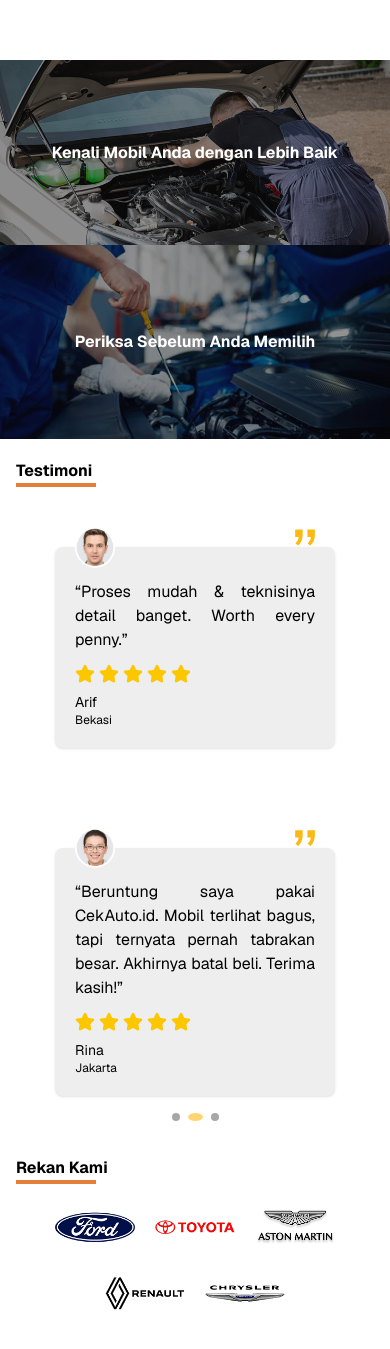
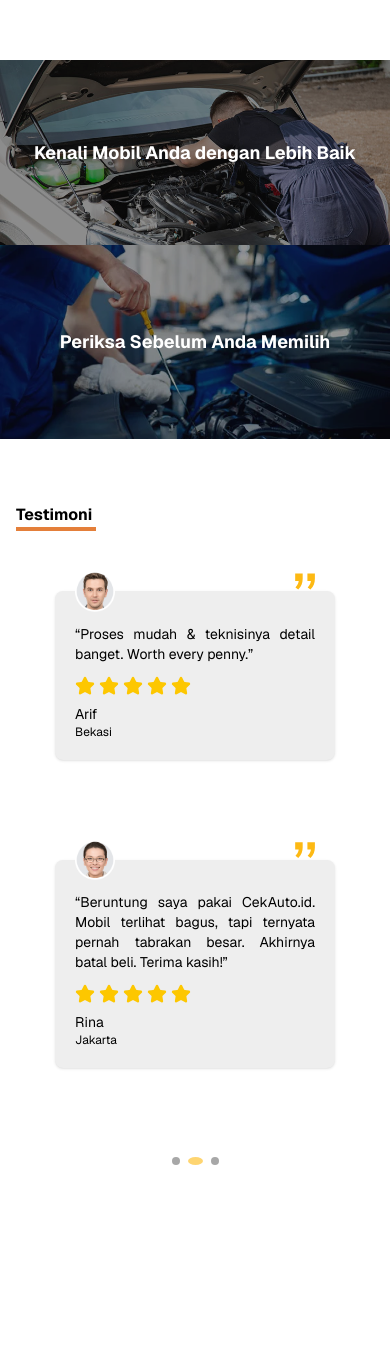
Before and after one commit to wendwin/inspeksi-mobil-jogja, a Next.js app: page / in a window 390 px wide. Shown: the part 4226-5575 px from the top of the page. Built offline with nearby package versions, Linux system fonts and the light colour scheme.

Commit message:
memperbaiki ready section

```diff
--- a/app/components/landingpagecomponents/Promotion.js
+++ b/app/components/landingpagecomponents/Promotion.js
@@ -5,7 +5,7 @@ export default function Promotion(){
             <img src="/img/inspeksi-1.png" alt="" className="w-full h-full object-cover "/>
             <div className="absolute inset-0 flex flex-col items-center justify-center text-white text-center bg-black/25  hover:bg-black/10">
               {/* <h3 className="text-sm uppercase tracking-widest">Promotion</h3> */}
-              <h2 className="text-1xl font-bold md:text-2xl">Kenali Mobil Anda dengan Lebih Baik</h2>
+              <h2 className="text-lg font-bold ">Kenali Mobil Anda dengan Lebih Baik</h2>
             </div>
           </div>
 
@@ -13,7 +13,7 @@ export default function Promotion(){
             <img src="/img/inspeksi-2.png" alt="" className="w-full h-full object-cover "/>
             <div className="absolute inset-0 flex flex-col items-center justify-center text-white text-center bg-black/25 hover:bg-black/10">
               {/* <h3 className="text-sm uppercase tracking-widest">Promotion</h3> */}
-              <h2 className="text-1xl font-bold md:text-2xl">Periksa Sebelum Anda Memilih</h2>
+              <h2 className="text-lg font-bold ">Periksa Sebelum Anda Memilih</h2>
               <div className="f">
               </div>
             </div>
--- a/app/components/landingpagecomponents/Ready.js
+++ b/app/components/landingpagecomponents/Ready.js
@@ -1,7 +1,7 @@
-export default function Ready( {onOpenModal} ){
+export default function Ready({ onOpenModal }) {
     return (
-        <div className=" mx-auto my-20 lg:my-28 md:flex justify-between items-center" data-aos="fade-up">
-            <div className="p-5 md:p-0 md:px-15 md:max-w-2xl">
+        <div className="  mx-auto my-20 lg:my-28 md:flex justify-between items-center" data-aos="fade-up">
+            <div className="p-5 md:p-0 md:px-15 lg:pl-48 md:max-w-3xl">
                 <h1 className=" text-2xl text-[#192459] md:text-4xl font-semibold">Siap Beli Mobil Bekas Tanpa Rasa Was-Was?</h1>
                 <p className="text-[#FDB913] my-5">Pesan inspeksi hari ini dan pastikan mobil incaran Anda benar-benar layak!</p>
                 <div className="flex justify-center md:justify-start md:flex-none">
@@ -11,8 +11,16 @@ export default function Ready( {onOpenModal} ){
                 </div>
             </div>
             <div className="flex md:flex-none justify-end items-end">
-                <img src="img/ready.png" alt="siap_beli_mobil" className="max-w-80 md:max-w-2xl"></img>
+                {/* <img src="img/ready.png" alt="siap_beli_mobil" className="max-w-80 md:max-w-2xl"></img> */}
+                <img
+                    src="img/ready.png"
+                    alt="siap_beli_mobil"
+                    className="w-full max-w-[350px] sm:max-w-md md:max-w-lg lg:max-w-xl h-auto"
+                />
+
             </div>
         </div>
+
+
     );
 }
--- a/app/components/landingpagecomponents/Testimoni.js
+++ b/app/components/landingpagecomponents/Testimoni.js
@@ -9,7 +9,7 @@ import { Star, StarHalf, StarOff } from 'lucide-react'
 
 export default function Testimoni() {
   return (
-    <section className='max-w-7xl mx-auto px-4 md:px-14 lg:px-8 my-5 md:my-20'>
+    <section className='max-w-7xl mx-auto px-4 md:px-14 lg:px-8 my-16 md:my-20'>
         <div className="my-2 md:my-5">
             <p className="text-md font-bold md:text-xl">Testimoni</p>
             <div className="yellow-bar"></div>
@@ -32,7 +32,7 @@ export default function Testimoni() {
                     <img className='w-10 md:w-15 -mt-10' src='/img/testimoni1.png' />
                     <img className='w-5 md:w-10 -mt-15' src='/img/kutip.svg' />
                     </div>
-                    <p className='text-justify my-3'>“Proses mudah & teknisinya detail banget. Worth every penny.”</p>
+                    <p className='text-justify my-3 text-sm md:text-base'>“Proses mudah & teknisinya detail banget. Worth every penny.”</p>
                 </div>
                 <div className="flex flex-col items-start">
                     <div className="flex items-center gap-1 text-yellow-400 mb-2">
@@ -52,7 +52,7 @@ export default function Testimoni() {
                     <img className='w-10 md:w-15 -mt-10' src='/img/testimoni2.png' />
                     <img className='w-5 md:w-10 -mt-15' src='/img/kutip.svg' />
                     </div>
-                    <p className='text-justify my-3'>“Beruntung saya pakai CekAuto.id. Mobil terlihat bagus, tapi ternyata pernah tabrakan besar. Akhirnya batal beli. Terima kasih!” </p>
+                    <p className='text-justify my-3 text-sm md:text-base'>“Beruntung saya pakai CekAuto.id. Mobil terlihat bagus, tapi ternyata pernah tabrakan besar. Akhirnya batal beli. Terima kasih!” </p>
                 </div>
                 <div className="flex flex-col items-start">
                     <div className="flex items-center gap-1 text-yellow-400 mb-2">
@@ -76,7 +76,7 @@ export default function Testimoni() {
                     <img className='w-10 md:w-15 -mt-10' src='/img/testimoni1.png' />
                     <img className='w-5 md:w-10 -mt-15' src='/img/kutip.svg' />
                     </div>
-                    <p className='text-justify my-3'>“Proses mudah & teknisinya detail banget. Worth every penny.”</p>
+                    <p className='text-justify my-3 text-sm md:text-base'>“Proses mudah & teknisinya detail banget. Worth every penny.”</p>
                 </div>
                 <div className="flex flex-col items-start">
                     <div className="flex items-center gap-1 text-yellow-400 mb-2">
@@ -96,7 +96,7 @@ export default function Testimoni() {
                     <img className='w-10 md:w-15 -mt-10' src='/img/testimoni2.png' />
                     <img className='w-5 md:w-10 -mt-15' src='/img/kutip.svg' />
                     </div>
-                    <p className='text-justify my-3'>“Beruntung saya pakai CekAuto.id. Mobil terlihat bagus, tapi ternyata pernah tabrakan besar. Akhirnya batal beli. Terima kasih!” </p>
+                    <p className='text-justify my-3 text-sm md:text-base'>“Beruntung saya pakai CekAuto.id. Mobil terlihat bagus, tapi ternyata pernah tabrakan besar. Akhirnya batal beli. Terima kasih!” </p>
                 </div>
                 <div className="flex flex-col items-start">
                     <div className="flex items-center gap-1 text-yellow-400 mb-2">
--- a/app/page.js
+++ b/app/page.js
@@ -62,8 +62,8 @@ export default function Home() {
       <Confused/>
       <Promotion/>
       <Testimoni />
+      <Ready onOpenModal={() => setIsModalOpen(true)}/>
       <Mitra />
-      <Ready onOpenModal={() => setIsModalOpen(true)}/>
       <ImgCollection/>
       <Footer />
       <Modal open={isModalOpen} onClose={() => setIsModalOpen(false)}/>
```
